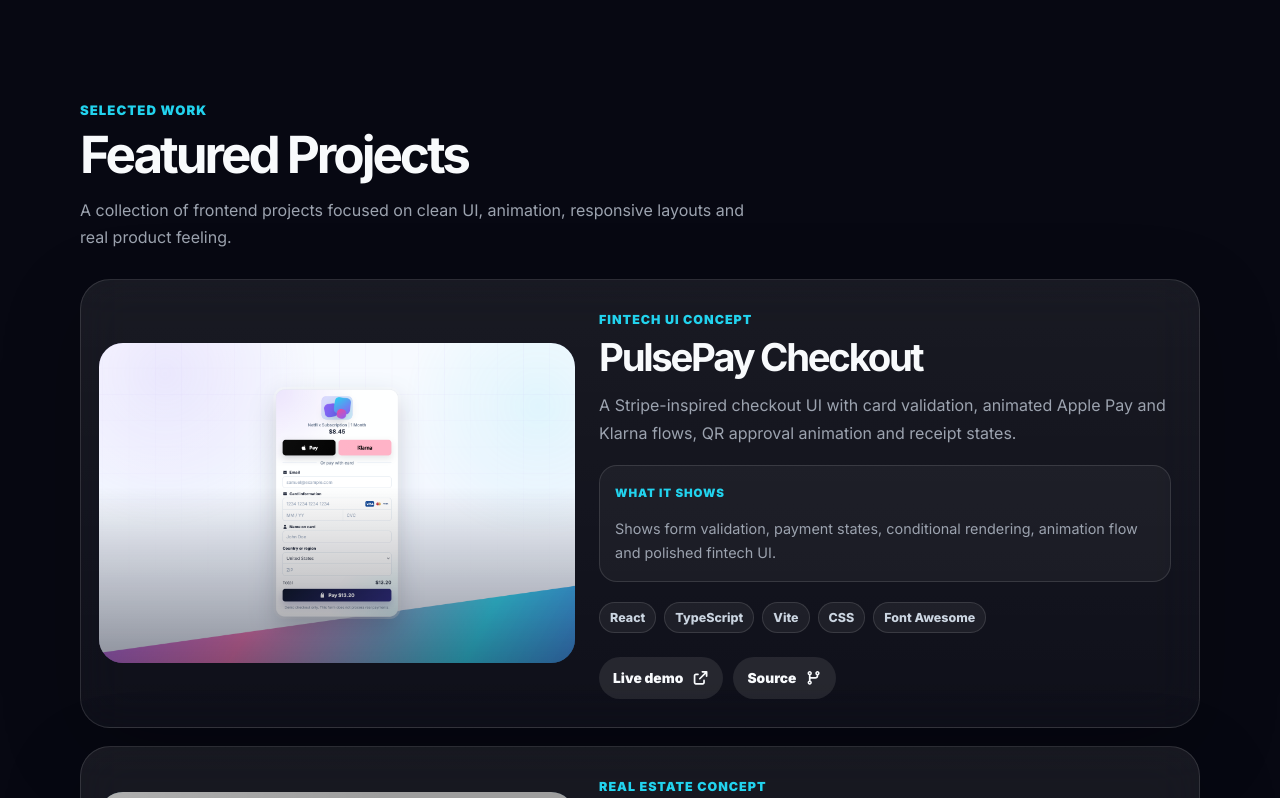
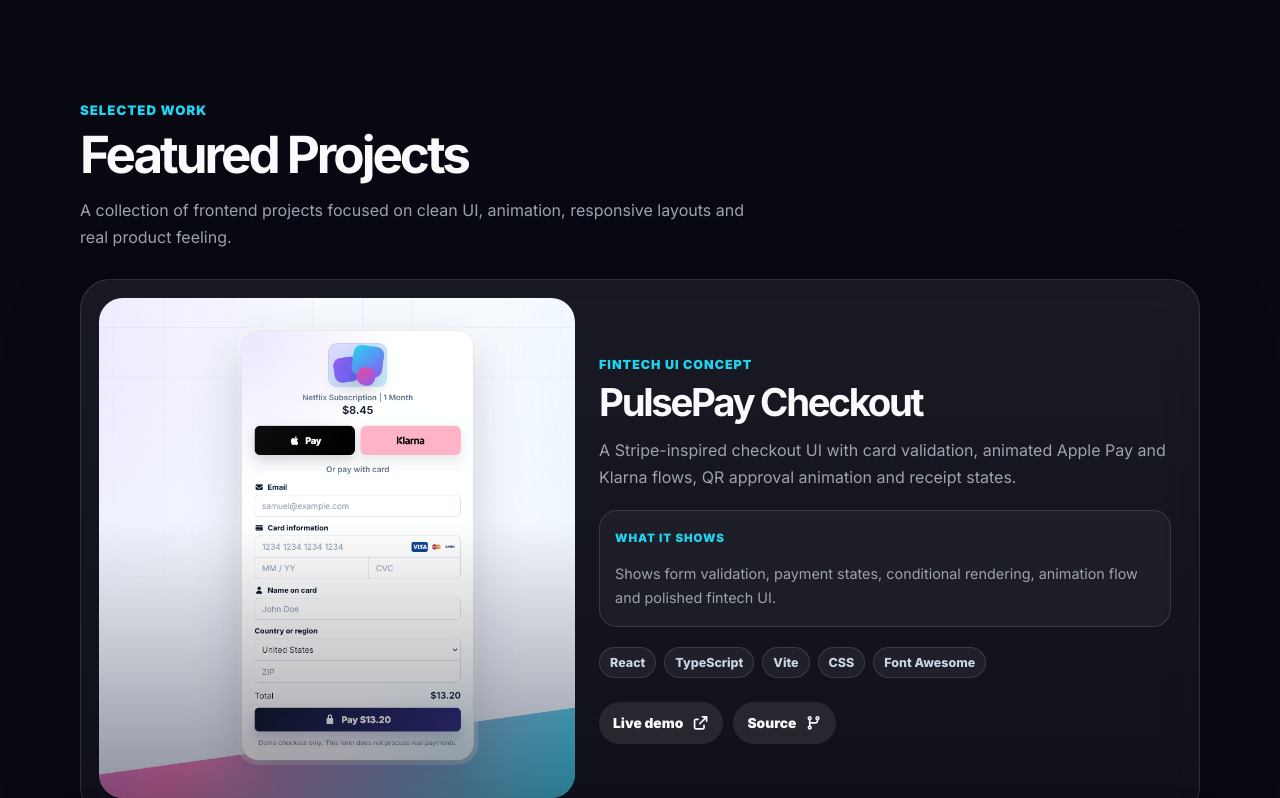
Before and after one commit to samme-commit/portfolio, a React app: page / in a window 1280 px wide. Shown: the part 1607-2405 px from the top of the page. Built offline with nearby package versions, Linux system fonts and the light colour scheme; grey boxes are pictures that could not be loaded; the HTML template or start-up script is replaced by a standard one.

Commit message:
feat: new project screenshot for pulsepay, App.css fix, FeaturedProjects.css fix

```diff
--- a/src/App.css
+++ b/src/App.css
@@ -14,6 +14,13 @@
   padding: 74px 0;
 }
 
+#projects,
+#about,
+#skills,
+#contact {
+  scroll-margin-top: 110px;
+}
+
 @media (max-width: 720px) {
   .page-content {
     width: min(100% - 24px, 1120px);
--- a/src/components/FeaturedProjects/FeaturedProjects.css
+++ b/src/components/FeaturedProjects/FeaturedProjects.css
@@ -2,3 +2,7 @@
   display: grid;
   gap: 18px;
 }
+
+.featured-projects {
+  padding-top: 96px;
+}
```
Also changed, not shown: public/projects/pulsepay.png.
